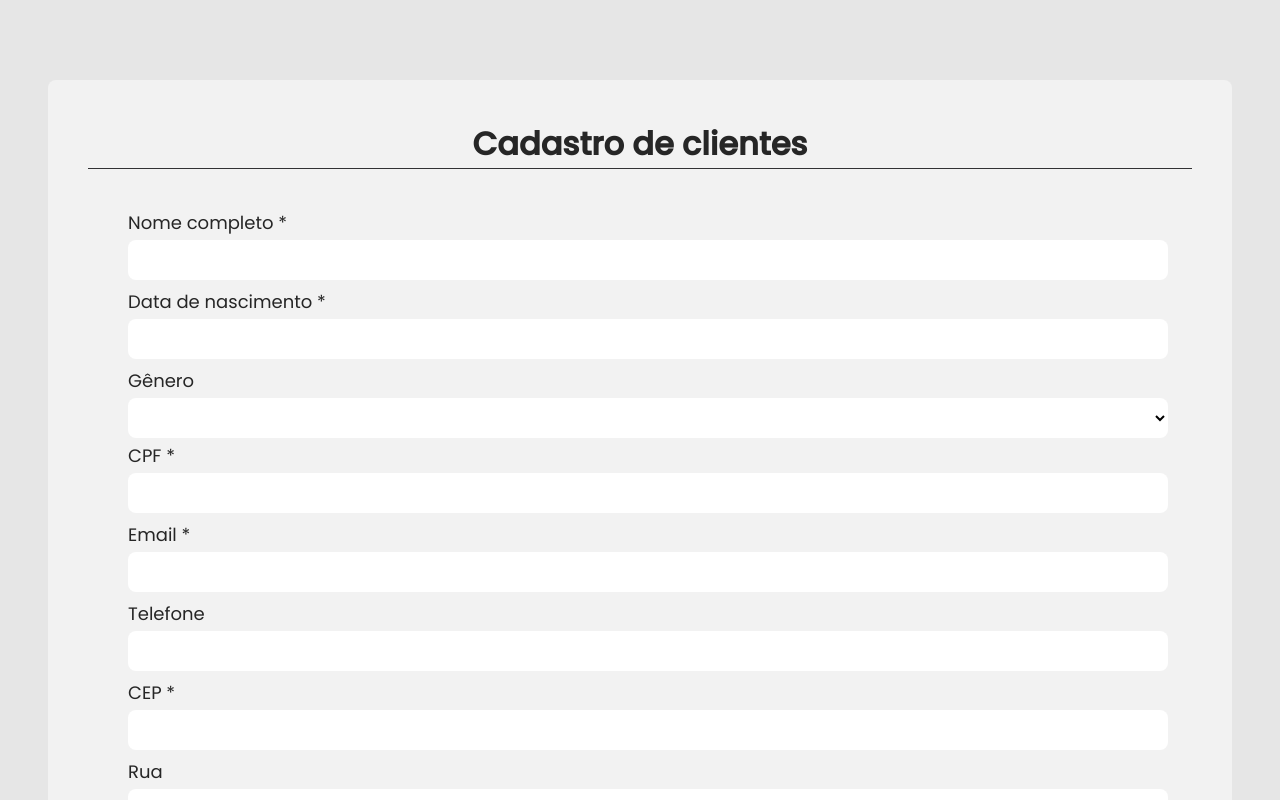
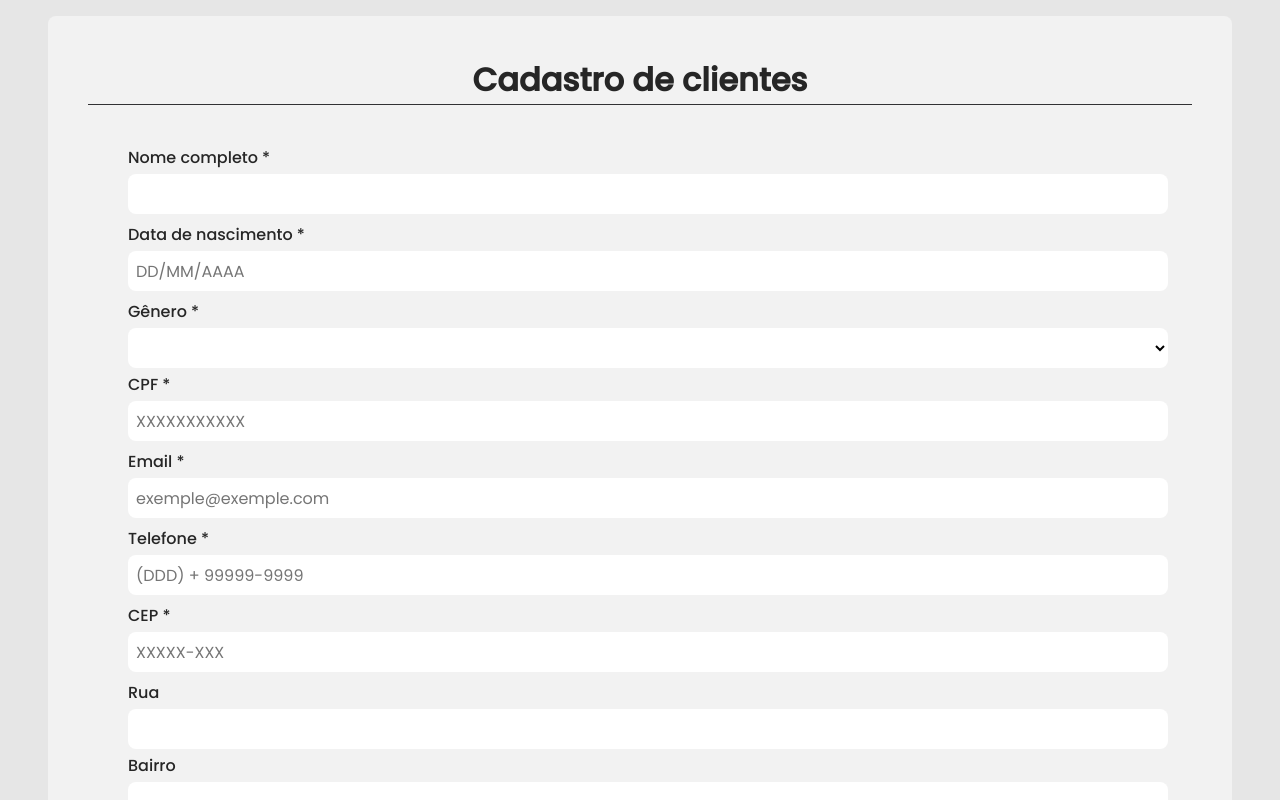
Before and after one commit to jjromary/cadastro-cliente, a React (Vite) app: page / in a window 1280 px wide. Shown: the top 800 px of the page. Built offline with nearby package versions, Linux system fonts and the light colour scheme.

Commit message:
finished first refactor all code

```diff
--- a/src/Pages/layouts/DefaultLayout/styles.tsx
+++ b/src/Pages/layouts/DefaultLayout/styles.tsx
@@ -3,11 +3,10 @@ import styled from "styled-components";
 export const LayoutContainer = styled.div`
   max-width: 74rem;
   height: auto;
-  margin: 5rem auto;
+  margin: 1rem auto;
   padding: 2.5rem;
   border-radius: 8px;
   display: flex;
   flex-direction: column;
-
   background-color: ${(props) => props.theme.DefaultBackgroundColor2};
 `;
--- a/src/components/Forms/index.tsx
+++ b/src/components/Forms/index.tsx
@@ -1,22 +1,29 @@
-import { FormContainer, FormContent, RegisterButton } from "./styles";
+import {
+  ErroMessage,
+  FormContainer,
+  FormContent,
+  InputField,
+  LabelField,
+  RegisterButton,
+  SelectField,
+} from "./styles";
 import { useForm } from "react-hook-form";
 import { zodResolver } from "@hookform/resolvers/zod";
 import { registerClientFormValidationSchema } from "./validationFormField";
-import { useState } from "react";
+import { useEffect, useState } from "react";
 import { api } from "../../services/api";
 interface FormDataClient {
   name: string;
-  dataNascimento: string;
+  dateBirth: string;
   genero: string;
   cpf: string;
   email: string;
-  telefone: string;
+  telphone: string;
   cep: string;
-  bairro: string | null;
-  localidade: string | null;
-  logradouro: string | null;
-  uf: string | null;
-  endereco: string;
+  neighborhood: string | null;
+  city: string | null;
+  street: string | null;
+  state: string | null;
   password: string;
   repeatPassword: string;
 }
@@ -30,10 +37,10 @@ export function FormsClient() {
     bairro: string | null;
     logradouro: string | null;
   }>({
-    bairro: " ",
-    localidade: " ",
-    logradouro: " ",
-    uf: " ",
+    localidade: "",
+    uf: "",
+    bairro: "",
+    logradouro: "",
   });
 
   const [isFetching, setIsFetching] = useState<boolean>();
@@ -41,131 +48,173 @@ export function FormsClient() {
     useForm<FormDataClient>({
       resolver: zodResolver(validationFormClient),
       defaultValues: {
-        name: " ",
-        dataNascimento: " ",
-        genero: " ",
-        cpf: " ",
-        email: " ",
-        telefone: " ",
-        cep: " ",
-        endereco: " ",
-        password: " ",
-        repeatPassword: " ",
+        name: "",
+        dateBirth: "",
+        genero: "",
+        cpf: "",
+        email: "",
+        telphone: "",
+        cep: "",
+        password: "",
+        repeatPassword: "",
       },
     });
 
-  function handleRegisterClient(data: FormDataClient) {
+  const handleRegisterClient = (data: FormDataClient) => {
     console.log(data);
     reset();
-  }
+  };
 
-  function searchAddress(e: any) {
+  const searchAddress = (e: React.FocusEvent<HTMLInputElement>) => {
     const cep = e.target.value.replace(/\D/g, "");
     console.log(cep);
     api
       .get(`${cep}/json/`)
       .then((response) => {
         setValues(response.data);
-        console.log(values);
+        console.log(response.data);
       })
       .finally(() => {
         setIsFetching(false);
       });
-
-    setValue("logradouro", values?.logradouro);
-    setValue("bairro", values?.bairro);
-    setValue("localidade", values?.localidade);
-    setValue("uf", values?.uf);
-
-    console.log({ values });
-    console.log(isFetching);
-  }
+  };
 
   console.log(formState.errors);
+
+  useEffect(() => {
+    setValue("street", values?.logradouro);
+    setValue("neighborhood", values?.bairro);
+    setValue("city", values?.localidade);
+    setValue("state", values?.uf);
+    console.log("values", values);
+    console.log("teste");
+  }, [values]);
 
   return (
     <FormContainer>
       <form onSubmit={handleSubmit(handleRegisterClient)} action="">
         <FormContent>
-          <label htmlFor="name">Nome completo *</label>
-          <input type="text" id="name" {...register("name")} />
-          <p>{formState.errors?.name?.message}</p>
+          <LabelField htmlFor="name" tabIndex={0}>
+            Nome completo *
+          </LabelField>
+          <InputField type="text" id="name" {...register("name")} />
+          <ErroMessage>{formState.errors?.name?.message}</ErroMessage>
 
-          <label htmlFor="dataNascimento">Data de nascimento *</label>
-          <input
+          <LabelField htmlFor="dateBirth">Data de nascimento *</LabelField>
+          <InputField
             type="text"
-            id="dataNasciomento"
-            {...register("dataNascimento")}
+            id="dateBirth"
+            {...register("dateBirth")}
             placeholder="DD/MM/AAAA"
+            tabIndex={0}
           />
-          <p>{formState.errors?.dataNascimento?.message}</p>
+          <ErroMessage>{formState.errors?.dateBirth?.message}</ErroMessage>
 
-          <label htmlFor="genero">Gênero</label>
-          <select id="genero" {...register("genero")}>
-            <option value="Default"></option>
+          <LabelField htmlFor="genero">Gênero *</LabelField>
+          <SelectField id="genero" {...register("genero")} tabIndex={0}>
+            <option value="Default">Prefiro não informar</option>
             <option value="Feminino">Feminino</option>
             <option value="Masculino">Masculino</option>
             <option value="Outros">Outros</option>
-          </select>
+          </SelectField>
 
-          <label htmlFor="cpf">CPF *</label>
-          <input type="string" id="cpf" {...register("cpf")} />
-          <p>{formState.errors?.cpf?.message}</p>
+          <LabelField htmlFor="cpf">CPF *</LabelField>
+          <InputField
+            type="string"
+            id="cpf"
+            placeholder="XXXXXXXXXXX"
+            {...register("cpf")}
+            tabIndex={0}
+          />
+          <ErroMessage>{formState.errors?.cpf?.message}</ErroMessage>
 
-          <label htmlFor="email">Email *</label>
-          <input type="string" id="email" {...register("email")} />
-          <p>{formState.errors?.email?.message}</p>
+          <LabelField htmlFor="email">Email *</LabelField>
+          <InputField
+            type="string"
+            id="email"
+            placeholder="exemple@exemple.com"
+            {...register("email")}
+            tabIndex={0}
+          />
+          <ErroMessage>{formState.errors?.email?.message}</ErroMessage>
 
-          <label htmlFor="telefone">Telefone</label>
-          <input
+          <LabelField htmlFor="telphone">Telefone *</LabelField>
+          <InputField
             type="string"
-            id="telefone"
-            placeholder="(DDD)+99999-9999"
-            {...register("telefone")}
+            id="telphone"
+            placeholder="(DDD) + 99999-9999"
+            {...register("telphone")}
+            tabIndex={0}
           />
-          <p>{formState.errors?.telefone?.message}</p>
-
-          <label htmlFor="cep">CEP *</label>
-          <input
+          <ErroMessage>{formState.errors?.telphone?.message}</ErroMessage>
+          <LabelField htmlFor="cep">CEP *</LabelField>
+          <InputField
             type="string"
             id="number"
+            placeholder="XXXXX-XXX"
             {...register("cep")}
             onBlur={searchAddress}
+            tabIndex={0}
           />
-          {isFetching && <p>Carregando...</p>}
-          <p>{formState.errors?.cep?.message}</p>
+          {isFetching && <ErroMessage>Carregando...</ErroMessage>}
+          <ErroMessage>{formState.errors?.cep?.message}</ErroMessage>
 
-          <label htmlFor="rua">Rua</label>
-          <input type="string" id="rua" {...register("logradouro")} />
+          <LabelField htmlFor="street">Rua</LabelField>
+          <InputField
+            type="string"
+            id="street"
+            {...register("street")}
+            tabIndex={0}
+          />
 
-          <label htmlFor="bairro">Bairro</label>
-          <input type="string" id="bairro" {...register("bairro")} />
+          <LabelField htmlFor="neighborhood">Bairro</LabelField>
+          <InputField
+            type="string"
+            id="neighborhood"
+            {...register("neighborhood")}
+            tabIndex={0}
+          />
 
-          <label htmlFor="cidade">Cidade</label>
-          <input type="string" id="cidade" {...register("localidade")} />
+          <LabelField htmlFor="city">Cidade</LabelField>
+          <InputField
+            type="string"
+            id="city"
+            {...register("city")}
+            tabIndex={0}
+          />
 
-          <label htmlFor="uf">Estado</label>
-          <input type="string" id="uf" {...register("uf")} />
+          <LabelField htmlFor="state">Estado</LabelField>
+          <InputField
+            type="string"
+            id="state"
+            {...register("state")}
+            tabIndex={0}
+          />
 
-          <label htmlFor="senha">
-            Senha *{" "}
+          <LabelField htmlFor="password">
+            Senha *
             <i>
               Senha deverá conter no mínimo uma letra minúscula, uma maiúscula,
               um número, um caractere especial e com o comprimento mínimo de
               oito caracteres.
             </i>
-            .
-          </label>
-          <input type="password" id="senha" {...register("password")} />
-          <p>{formState.errors?.password?.message}</p>
+          </LabelField>
+          <InputField
+            type="password"
+            id="password"
+            {...register("password")}
+            tabIndex={0}
+          />
+          <ErroMessage>{formState.errors?.password?.message}</ErroMessage>
 
-          <label htmlFor="repeatPassword">Repetir a senha *</label>
-          <input
+          <LabelField htmlFor="repeatPassword">Repetir a senha *</LabelField>
+          <InputField
             type="password"
             id="repeatPassword"
             {...register("repeatPassword")}
+            tabIndex={0}
           />
-          <p>{formState.errors?.repeatPassword?.message}</p>
+          <ErroMessage>{formState.errors?.repeatPassword?.message}</ErroMessage>
           <RegisterButton type="submit">Cadastrar</RegisterButton>
         </FormContent>
       </form>
--- a/src/components/Forms/styles.ts
+++ b/src/components/Forms/styles.ts
@@ -12,27 +12,35 @@ export const FormContent = styled.div`
     height: auto;
     display: flex;
     flex-direction: column;
-    font-size: 1.125rem;
     gap: 0.25rem;
 
-    input {
+    i {
+        font-size: 0.75rem;
+    }
+`;
+
+export const LabelField = styled.label`
+    font-weight: 500;
+`;
+
+export const InputField = styled.input`
     width: 100%;
     height: 2.5rem;
     padding: 0 0.5rem;
-    }
+`;
 
-    select {
+export const SelectField = styled.select`
     height: 2.5rem;
     border: none;
     border-radius: 8px;
     font-size: 1.125rem;
     padding: 0 0.5rem;
     background: #FFFFFF;
-    }
+`;
 
-    i {
+export const ErroMessage = styled.p`
     font-size: 0.75rem;
-    }
+    color: ${props => props.theme.DefaulMessageErro};
 `;
 
 export const RegisterButton = styled.button`
@@ -57,5 +65,4 @@ export const RegisterButton = styled.button`
         opacity: 0.7;
         cursor: not-allowed;
     }
-
 `;
--- a/src/components/Header/styles.ts
+++ b/src/components/Header/styles.ts
@@ -6,4 +6,5 @@ export const HeaderContainer = styled.div`
     justify-content: center;
 
     border-bottom: 1px solid ${props => props.theme.DefaultBorderColor};
+
 `;
--- a/src/styles/themes/default.ts
+++ b/src/styles/themes/default.ts
@@ -7,4 +7,5 @@ export const defaultTheme = {
     DefaultBorderColor: '#323234',
     DefaultFocusColor: '#0066cc',
     DefaultHoverColor: '#8a8a8f',
+    DefaulMessageErro: '#e60000',
 }
```
Also changed, not shown: src/components/Forms/validationFormField.ts (+7 -4 lines), src/styles/global.ts (line endings or trailing spaces), 1 other file (tests, documents, lock files or other folders). Lines whose indentation alone changed are shown as unchanged.
